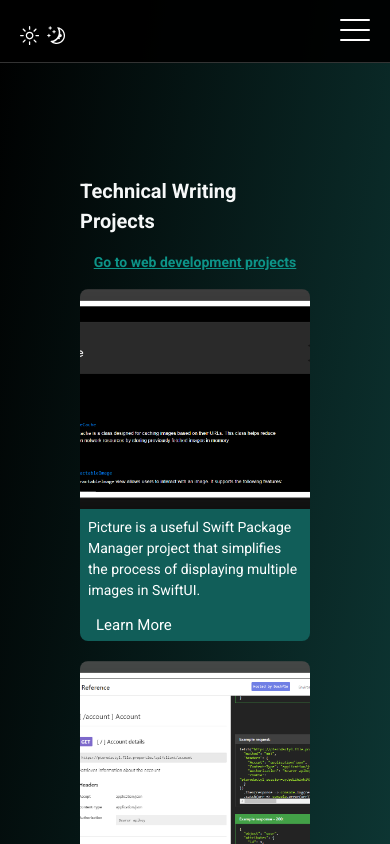
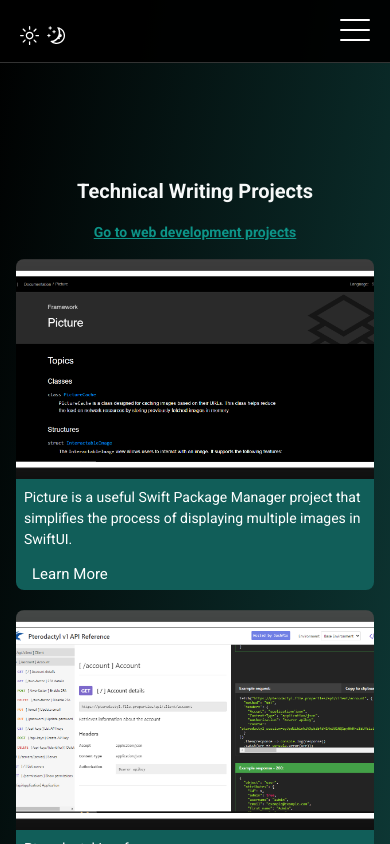
Before and after one commit to bellatrick/portfolio-v2, a Next.js app: page /portfolio/technical-writing in a window 390 px wide. Built offline with nearby package versions, Linux system fonts and the light colour scheme.

Commit message:
edited css for responsiveness

```diff
--- a/app/portfolio/technical-writing/page.js
+++ b/app/portfolio/technical-writing/page.js
@@ -61,7 +61,7 @@
   ];
   return (
     <JaraLayout>
-      <div className='bg-apply  py-40 px-20'>
+      <div className='bg-apply  py-40 px-4 lg:px-20'>
         <div className='flex mx-auto w-full flex-col gap-4 lg:flex-row items-center lg:justify-between py-4'>
           <p className='lg:text-[32px] text-[20px] font-bold '>Technical Writing Projects</p>
           <p className='hover:underline text-[14px] font-semibold underline text-teal-600'>
@@ -70,7 +70,7 @@
             </Link>
           </p>
         </div>{' '}
-        <div className='relative flex gap-[20px] mx-auto w-full justify-center xl:justify-start  flex-wrap'>
+        <div className='relative flex gap-[20px]  w-full justify-center xl:justify-start  flex-wrap'>
           {projects.map((item, i) => (
             <div
               key={i}
--- a/components/Portfolio.js
+++ b/components/Portfolio.js
@@ -56,7 +56,7 @@
                 height={500}
               />
             </Link>
-            <div className=' flex-1 flex flex-col  relative z-10 rounded-b-lg text-white'>
+            <div className=' flex-1 flex flex-col  relative z-10 rounded-b-lg '>
               <p>{item.title}</p>
             </div>
           </Link>
--- a/public/css/style.css
+++ b/public/css/style.css
@@ -629,7 +629,7 @@
   font-weight: 600;
   display: inline-block;
   padding: 15px 40px;
-  border: 1px solid #131616;
+  border: 1px solid #06a792;
 
   -webkit-transition: all 0.3s ease;
   -moz-transition: all 0.3s ease;
```
